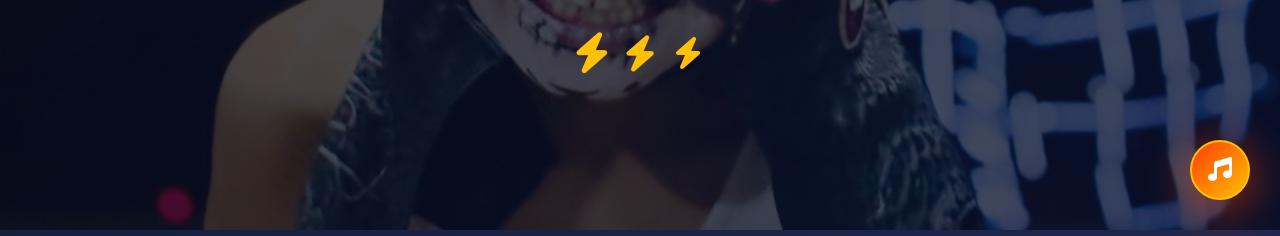
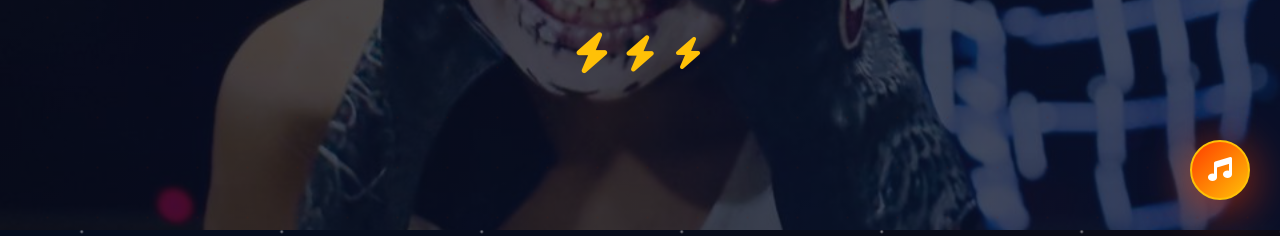
Before and after one commit to ulisestoam/Invitaci-nL, a website built with Vite: page index.html in a window 1280 px wide. Shown: the part 570-806 px from the top of the page. Built offline with nearby package versions, Linux system fonts and the light colour scheme.

Commit message:
Updated style.css

```diff
--- a/css/style.css
+++ b/css/style.css
@@ -45,10 +45,57 @@ html {
 body {
   font-family: 'Inter', sans-serif;
   color: var(--text-dark);
-  background: linear-gradient(135deg, var(--bg-dark) 0%, #1e3a8a 100%);
+  background: #000814;
   overflow-x: hidden;
   line-height: 1.6;
   min-height: 100vh;
+  position: relative;
+}
+
+body::before {
+  content: '';
+  position: fixed;
+  top: 0;
+  left: 0;
+  width: 100%;
+  height: 100%;
+  background: radial-gradient(ellipse at bottom, #1a1f3a 0%, #000814 100%);
+  z-index: -3;
+}
+
+body::after {
+  content: '';
+  position: fixed;
+  top: 0;
+  left: 0;
+  width: 200%;
+  height: 200%;
+  background-image:
+    radial-gradient(2px 2px at 20px 30px, white, transparent),
+    radial-gradient(2px 2px at 60px 70px, white, transparent),
+    radial-gradient(1px 1px at 50px 50px, white, transparent),
+    radial-gradient(1px 1px at 130px 80px, white, transparent),
+    radial-gradient(2px 2px at 90px 10px, white, transparent),
+    radial-gradient(1px 1px at 150px 150px, white, transparent),
+    radial-gradient(1px 1px at 200px 100px, white, transparent),
+    radial-gradient(2px 2px at 80px 180px, white, transparent),
+    radial-gradient(1px 1px at 160px 120px, white, transparent),
+    radial-gradient(1px 1px at 30px 190px, white, transparent),
+    radial-gradient(2px 2px at 110px 45px, white, transparent),
+    radial-gradient(1px 1px at 175px 135px, white, transparent);
+  background-size: 200px 200px;
+  animation: starsMove 120s linear infinite;
+  opacity: 0.7;
+  z-index: -2;
+}
+
+@keyframes starsMove {
+  from {
+    transform: translateY(0) translateX(0);
+  }
+  to {
+    transform: translateY(-200px) translateX(-200px);
+  }
 }
 
 /* ========================================
@@ -57,6 +104,60 @@ body {
 #app {
   width: 100%;
   min-height: 100vh;
+  position: relative;
+}
+
+#app::before {
+  content: '';
+  position: fixed;
+  top: 0;
+  left: 0;
+  width: 200%;
+  height: 200%;
+  background-image:
+    radial-gradient(3px 3px at 40px 60px, rgba(255, 255, 255, 0.9), transparent),
+    radial-gradient(2px 2px at 110px 140px, rgba(255, 255, 255, 0.9), transparent),
+    radial-gradient(2px 2px at 170px 30px, rgba(255, 255, 255, 0.9), transparent),
+    radial-gradient(3px 3px at 70px 160px, rgba(255, 255, 255, 0.9), transparent),
+    radial-gradient(2px 2px at 140px 90px, rgba(255, 255, 255, 0.9), transparent),
+    radial-gradient(3px 3px at 25px 115px, rgba(255, 255, 255, 0.9), transparent);
+  background-size: 250px 250px;
+  animation: starsMove 80s linear infinite reverse;
+  opacity: 0.5;
+  z-index: -1;
+  pointer-events: none;
+}
+
+#app::after {
+  content: '';
+  position: fixed;
+  top: 0;
+  left: 0;
+  width: 100%;
+  height: 100%;
+  background-image:
+    radial-gradient(5px 5px at 10% 20%, rgba(255, 255, 255, 1), transparent),
+    radial-gradient(4px 4px at 30% 60%, rgba(255, 255, 255, 1), transparent),
+    radial-gradient(6px 6px at 50% 10%, rgba(255, 255, 255, 1), transparent),
+    radial-gradient(3px 3px at 70% 40%, rgba(255, 255, 255, 1), transparent),
+    radial-gradient(5px 5px at 80% 70%, rgba(255, 255, 255, 1), transparent),
+    radial-gradient(4px 4px at 90% 30%, rgba(255, 255, 255, 1), transparent),
+    radial-gradient(3px 3px at 15% 80%, rgba(255, 255, 255, 1), transparent),
+    radial-gradient(5px 5px at 60% 85%, rgba(255, 255, 255, 1), transparent);
+  background-size: 100% 100%;
+  animation: starsTwinkle 4s ease-in-out infinite;
+  opacity: 1;
+  z-index: -1;
+  pointer-events: none;
+}
+
+@keyframes starsTwinkle {
+  0%, 100% {
+    opacity: 1;
+  }
+  50% {
+    opacity: 0.2;
+  }
 }
 
 /* ========================================
```
